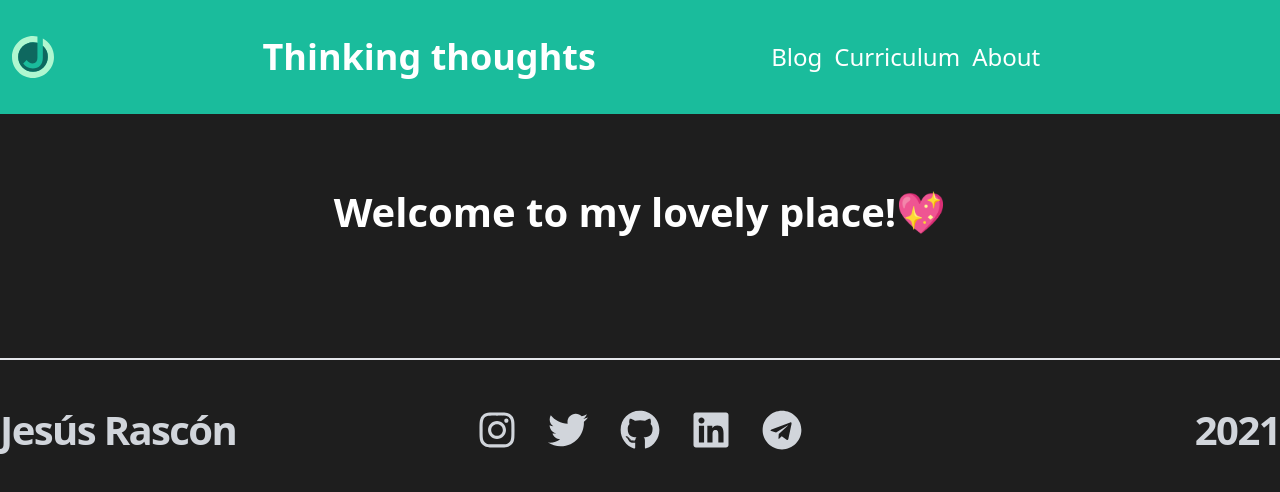
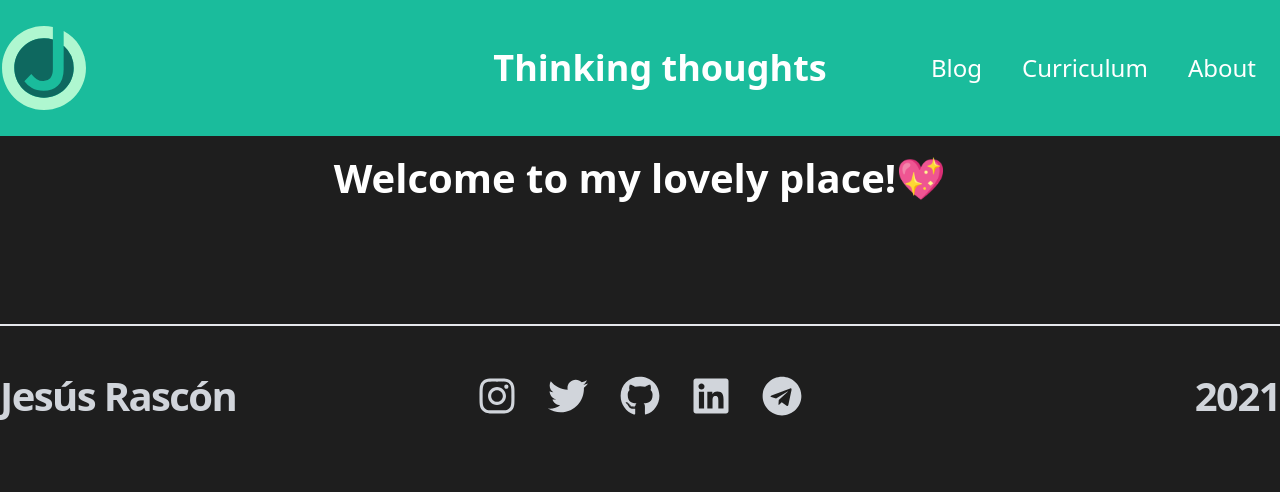
Before and after one commit to jesi-rgb/old.jesirgb.com, a Next.js app: page / in a window 1280 px wide. Shown: the top 492 px of the page. Built offline with nearby package versions, Linux system fonts and the light colour scheme; no server answers.

Commit message:
temporary change

```diff
--- a/components/HeaderTW.js
+++ b/components/HeaderTW.js
@@ -1,47 +1,50 @@
-import Image from "next/image";
-
 export const HeaderTW = () => {
   return (
     <>
-      {/* header itself */}
-      <header className="relative bg-accent-1 mb-10 md:py-6 md:mb-20">
-        {/* div for all three elements */}
-        <div className="flex flex-row mx-auto items-center">
-          {/* logo */}
-          <div className="m-2 align-middle w-1/2 md:w-1/4 md:scale-250">
+      <div className="relative bg-accent-1 py-6 mb-6">
+        <div className="max-w-7xl mx-auto px-4 sm:px-6">
+          <div className="flex justify-between items-center py-6 md:justify-start md:space-x-10">
+            <div className="flex lg:w-0 lg:flex-1">
               <a href="/">
-              <img src="/jesi.svg" alt="" width={50} height={50} />
+                <img
+                  className="transform scale-250 sm:h-10"
+                  src="/jesi.svg"
+                  alt=""
+                />
               </a>
             </div>
-
-          {/* title */}
-          <div className="hidden text-white text-4xl font-bold hover:text-accent-1-hover transition-colors md:visible md:flex md:items-center md:w-2/4">
-            <a href="/">Thinking thoughts</a>
-          </div>
-
-          {/* navigators */}
-          <div className="w-1/2 text-md space-x-3 mx-4 font-medium md:justify-end md:w-1/2 md:text-2xl">
+            <div className="-mr-2 -my-2"></div>
+            <nav className="hidden md:flex space-x-10">
+              <a
+                href="/"
+                className="text-base font-medium text-white text-4xl font-bold hover:text-accent-1-hover transition-colors"
+              >
+                Thinking thoughts
+              </a>
+            </nav>
+            <nav className="hidden md:flex items-right space-x-10 justify-end md:flex-1 lg:w-0">
               <a
                 href="/blog"
-              className="text-white hover:text-accent-1-hover transition-colors"
+                className="whitespace-nowrap text-base text-2xl font-medium text-white hover:text-accent-1-hover transition-colors"
               >
                 Blog
               </a>
               <a
                 href="https://jesus-enrique-cv.jesi-rgb.vercel.app"
-              className="text-white hover:text-accent-1-hover transition-colors"
+                className="whitespace-nowrap text-base text-2xl font-medium text-white hover:text-accent-1-hover transition-colors"
               >
                 Curriculum
               </a>
               <a
                 href="/about"
-              className="text-white hover:text-accent-1-hover transition-colors"
+                className="whitespace-nowrap text-base text-2xl font-medium text-white hover:text-accent-1-hover transition-colors"
               >
                 About
               </a>
+            </nav>
           </div>
         </div>
-      </header>
+      </div>
     </>
   );
 };
```
Lines whose indentation alone changed are shown as unchanged.
